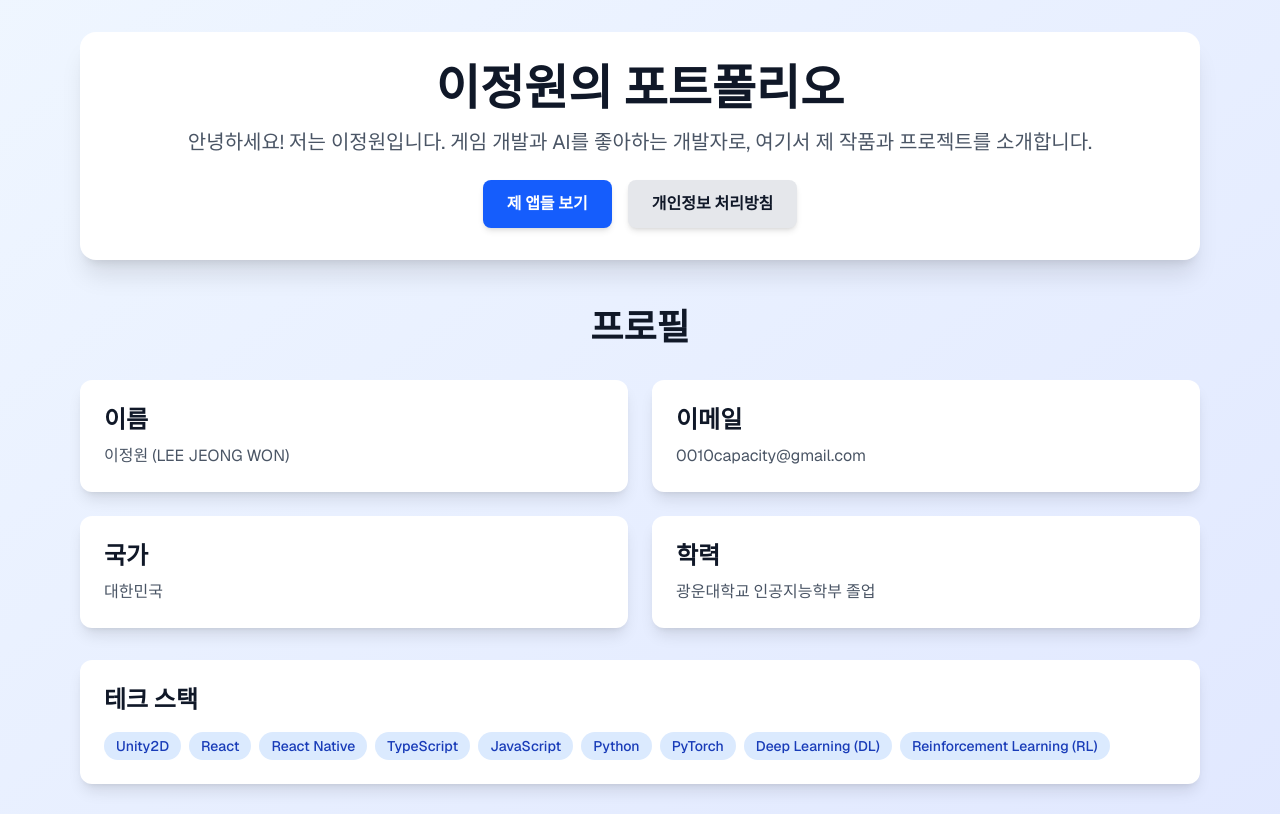
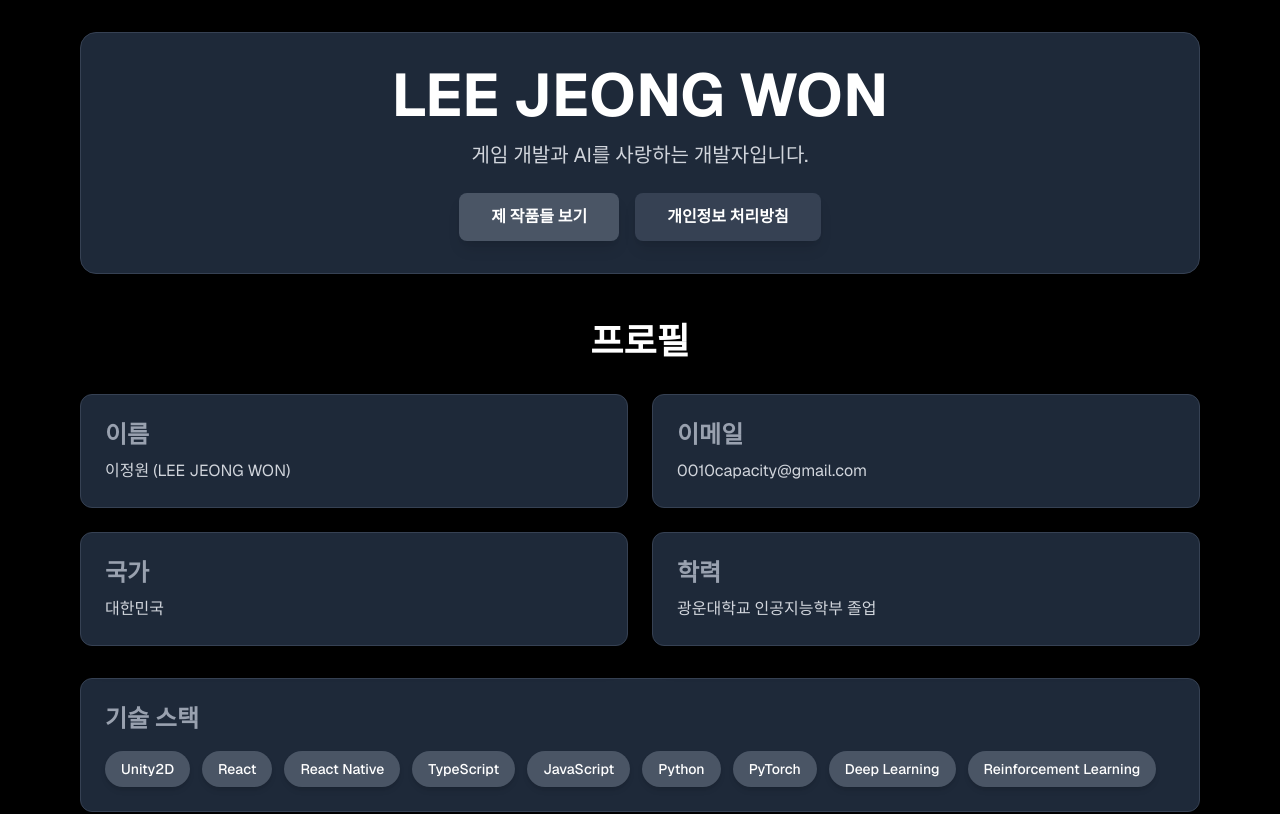
Before and after one commit to 0010capacity/0010capacity.github.io, a Next.js app: page / in a window 1280 px wide. Shown: the top 814 px of the page. Built offline with nearby package versions, Linux system fonts and the light colour scheme.

Commit message:
Revise personal website: update styling and content for Home, Privacy Policy, and Portfolio pages; enhance layout and add app-specific privacy policies.

```diff
--- a/app/page.tsx
+++ b/app/page.tsx
@@ -5,26 +5,26 @@ import GitHubCalendar from "react-github-calendar";
 
 export default function Home() {
   return (
-    <div className="font-sans min-h-screen bg-gradient-to-br from-blue-50 to-indigo-100 dark:from-gray-900 dark:to-gray-800">
+    <div className="font-sans min-h-screen bg-black text-white">
       <main className="container mx-auto px-4 py-8 max-w-6xl">
         {/* Header Section */}
         <section className="text-center mb-12">
-          <div className="bg-white dark:bg-gray-800 rounded-2xl shadow-xl p-8 mb-8">
-            <h1 className="text-5xl font-bold text-gray-900 dark:text-white mb-4">
-              이정원의 포트폴리오
+          <div className="bg-gray-800 rounded-2xl shadow-2xl p-8 mb-8 border border-gray-700">
+            <h1 className="text-6xl font-bold mb-4 text-white">
+              LEE JEONG WON
             </h1>
-            <p className="text-xl text-gray-600 dark:text-gray-300 mb-6">
-              안녕하세요! 저는 이정원입니다. 게임 개발과 AI를 좋아하는 개발자로, 여기서 제 작품과 프로젝트를 소개합니다.
+            <p className="text-xl text-gray-300 mb-6 max-w-2xl mx-auto">
+              게임 개발과 AI를 사랑하는 개발자입니다.
             </p>
             <div className="flex gap-4 justify-center flex-col sm:flex-row">
               <Link
-                className="bg-blue-600 hover:bg-blue-700 text-white font-semibold py-3 px-6 rounded-lg transition-colors duration-200 shadow-md"
+                className="bg-gray-600 hover:bg-gray-700 text-white font-semibold py-3 px-8 rounded-lg transition-all duration-300 shadow-lg transform hover:scale-105"
                 href="/apps"
               >
-                제 앱들 보기
+                제 작품들 보기
               </Link>
               <Link
-                className="bg-gray-200 hover:bg-gray-300 dark:bg-gray-700 dark:hover:bg-gray-600 text-gray-900 dark:text-white font-semibold py-3 px-6 rounded-lg transition-colors duration-200 shadow-md"
+                className="bg-gray-700 hover:bg-gray-600 text-white font-semibold py-3 px-8 rounded-lg transition-all duration-300 shadow-lg transform hover:scale-105"
                 href="/privacy-policy"
               >
                 개인정보 처리방침
@@ -35,32 +35,32 @@ export default function Home() {
 
         {/* Profile Section */}
         <section className="mb-12">
-          <h2 className="text-4xl font-bold text-center text-gray-900 dark:text-white mb-8">프로필</h2>
+          <h2 className="text-4xl font-bold text-center mb-8 text-white">프로필</h2>
           <div className="grid grid-cols-1 md:grid-cols-2 gap-6 mb-8">
-            <div className="bg-white dark:bg-gray-800 rounded-xl shadow-lg p-6">
-              <h3 className="text-2xl font-semibold text-gray-900 dark:text-white mb-2">이름</h3>
-              <p className="text-gray-600 dark:text-gray-300">이정원 (LEE JEONG WON)</p>
+            <div className="bg-gray-800 rounded-xl shadow-xl p-6 border border-gray-700 hover:shadow-2xl transition-shadow duration-300">
+              <h3 className="text-2xl font-semibold text-gray-400 mb-2">이름</h3>
+              <p className="text-gray-300">이정원 (LEE JEONG WON)</p>
             </div>
-            <div className="bg-white dark:bg-gray-800 rounded-xl shadow-lg p-6">
-              <h3 className="text-2xl font-semibold text-gray-900 dark:text-white mb-2">이메일</h3>
-              <p className="text-gray-600 dark:text-gray-300">0010capacity@gmail.com</p>
+            <div className="bg-gray-800 rounded-xl shadow-xl p-6 border border-gray-700 hover:shadow-2xl transition-shadow duration-300">
+              <h3 className="text-2xl font-semibold text-gray-400 mb-2">이메일</h3>
+              <p className="text-gray-300">0010capacity@gmail.com</p>
             </div>
-            <div className="bg-white dark:bg-gray-800 rounded-xl shadow-lg p-6">
-              <h3 className="text-2xl font-semibold text-gray-900 dark:text-white mb-2">국가</h3>
-              <p className="text-gray-600 dark:text-gray-300">대한민국</p>
+            <div className="bg-gray-800 rounded-xl shadow-xl p-6 border border-gray-700 hover:shadow-2xl transition-shadow duration-300">
+              <h3 className="text-2xl font-semibold text-gray-400 mb-2">국가</h3>
+              <p className="text-gray-300">대한민국</p>
             </div>
-            <div className="bg-white dark:bg-gray-800 rounded-xl shadow-lg p-6">
-              <h3 className="text-2xl font-semibold text-gray-900 dark:text-white mb-2">학력</h3>
-              <p className="text-gray-600 dark:text-gray-300">광운대학교 인공지능학부 졸업</p>
+            <div className="bg-gray-800 rounded-xl shadow-xl p-6 border border-gray-700 hover:shadow-2xl transition-shadow duration-300">
+              <h3 className="text-2xl font-semibold text-gray-400 mb-2">학력</h3>
+              <p className="text-gray-300">광운대학교 인공지능학부 졸업</p>
             </div>
           </div>
 
           {/* Tech Stack */}
-          <div className="bg-white dark:bg-gray-800 rounded-xl shadow-lg p-6 mb-8">
-            <h3 className="text-2xl font-semibold text-gray-900 dark:text-white mb-4">테크 스택</h3>
-            <div className="flex flex-wrap gap-2">
-              {["Unity2D", "React", "React Native", "TypeScript", "JavaScript", "Python", "PyTorch", "Deep Learning (DL)", "Reinforcement Learning (RL)"].map((tech) => (
-                <span key={tech} className="bg-blue-100 dark:bg-blue-900 text-blue-800 dark:text-blue-200 px-3 py-1 rounded-full text-sm font-medium">
+          <div className="bg-gray-800 rounded-xl shadow-xl p-6 mb-8 border border-gray-700">
+            <h3 className="text-2xl font-semibold text-gray-400 mb-4">기술 스택</h3>
+            <div className="flex flex-wrap gap-3">
+              {["Unity2D", "React", "React Native", "TypeScript", "JavaScript", "Python", "PyTorch", "Deep Learning", "Reinforcement Learning"].map((tech) => (
+                <span key={tech} className="bg-gray-600 text-white px-4 py-2 rounded-full text-sm font-medium shadow-md hover:shadow-lg transition-shadow duration-300">
                   {tech}
                 </span>
               ))}
@@ -68,10 +68,10 @@ export default function Home() {
           </div>
 
           {/* GitHub Calendar */}
-          <div className="bg-white dark:bg-gray-800 rounded-xl shadow-lg p-6">
-            <h3 className="text-2xl font-semibold text-gray-900 dark:text-white mb-4">GitHub 잔디</h3>
-            <div className="overflow-x-auto">
-              <GitHubCalendar username="0010capacity" />
+          <div className="bg-gray-800 rounded-xl shadow-xl p-6 border border-gray-700">
+            <h3 className="text-2xl font-semibold text-gray-400 mb-4">GitHub 활동</h3>
+            <div className="overflow-x-auto bg-gray-900 rounded-lg p-4">
+              <GitHubCalendar username="0010capacity" colorScheme="dark" />
             </div>
           </div>
         </section>
--- /dev/null
+++ b/app/portfolio/page.tsx
@@ -0,0 +1,35 @@
+import Link from "next/link";
+
+export default function Portfolio() {
+  return (
+    <div className="font-sans min-h-screen p-8 pb-20 gap-16 sm:p-20">
+      <main className="flex flex-col gap-8 items-center">
+        <h1 className="text-4xl font-bold">My Portfolio</h1>
+        <p className="text-lg text-center">
+          Here are some of my projects and works.
+        </p>
+        <div className="grid grid-cols-1 md:grid-cols-2 lg:grid-cols-3 gap-8">
+          {/* Placeholder for portfolio items */}
+          <div className="border rounded-lg p-4">
+            <h2 className="text-2xl font-semibold">Project 1</h2>
+            <p>Description of project 1.</p>
+          </div>
+          <div className="border rounded-lg p-4">
+            <h2 className="text-2xl font-semibold">Project 2</h2>
+            <p>Description of project 2.</p>
+          </div>
+          <div className="border rounded-lg p-4">
+            <h2 className="text-2xl font-semibold">Project 3</h2>
+            <p>Description of project 3.</p>
+          </div>
+        </div>
+        <Link
+          className="rounded-full border border-solid border-black/[.08] dark:border-white/[.145] transition-colors flex items-center justify-center hover:bg-[#f2f2f2] dark:hover:bg-[#1a1a1a] hover:border-transparent font-medium text-sm sm:text-base h-10 sm:h-12 px-4 sm:px-5"
+          href="/"
+        >
+          Back to Home
+        </Link>
+      </main>
+    </div>
+  );
+}
--- /dev/null
+++ b/app/privacy-policy/[app]/page.tsx
@@ -0,0 +1,43 @@
+import Link from "next/link";
+
+export function generateStaticParams() {
+  return [
+    { app: 'app1' },
+    { app: 'app2' },
+    // Add more apps as needed
+  ];
+}
+
+export default async function AppPrivacyPolicy({ params }: { params: Promise<{ app: string }> }) {
+  const { app } = await params;
+
+  return (
+    <div className="font-sans min-h-screen bg-black text-white">
+      <main className="container mx-auto px-4 py-8 max-w-4xl">
+        <h1 className="text-4xl font-bold mb-8 text-center">{app} 개인정보 처리방침</h1>
+        <div className="bg-gray-800 rounded-xl shadow-xl p-6 border border-gray-700">
+          <h2 className="text-2xl font-semibold text-gray-400 mb-4">수집하는 정보</h2>
+          <p className="text-gray-300 mb-6">
+            {app} 앱은 서비스 제공을 위해 귀하의 이름, 이메일 주소, 사용 데이터를 수집할 수 있습니다.
+          </p>
+          <h2 className="text-2xl font-semibold text-gray-400 mb-4">정보 사용 방법</h2>
+          <p className="text-gray-300 mb-6">
+            귀하의 정보는 서비스 개선, 귀하와의 소통, 법적 의무 준수를 위해 사용됩니다.
+          </p>
+          <h2 className="text-2xl font-semibold text-gray-400 mb-4">문의하기</h2>
+          <p className="text-gray-300">
+            이 개인정보 처리방침에 대한 질문이 있으시면 0010capacity@gmail.com로 연락해 주세요.
+          </p>
+        </div>
+        <div className="mt-8 text-center">
+          <Link href="/privacy-policy" className="bg-gray-700 hover:bg-gray-600 text-white font-semibold py-3 px-6 rounded-lg transition-colors duration-200 mr-4">
+            목록으로 돌아가기
+          </Link>
+          <Link href="/" className="bg-blue-600 hover:bg-blue-700 text-white font-semibold py-3 px-6 rounded-lg transition-colors duration-200">
+            홈으로 돌아가기
+          </Link>
+        </div>
+      </main>
+    </div>
+  );
+}
```
Also changed, not shown: app/privacy-policy/page.tsx (+21 -23 lines).
